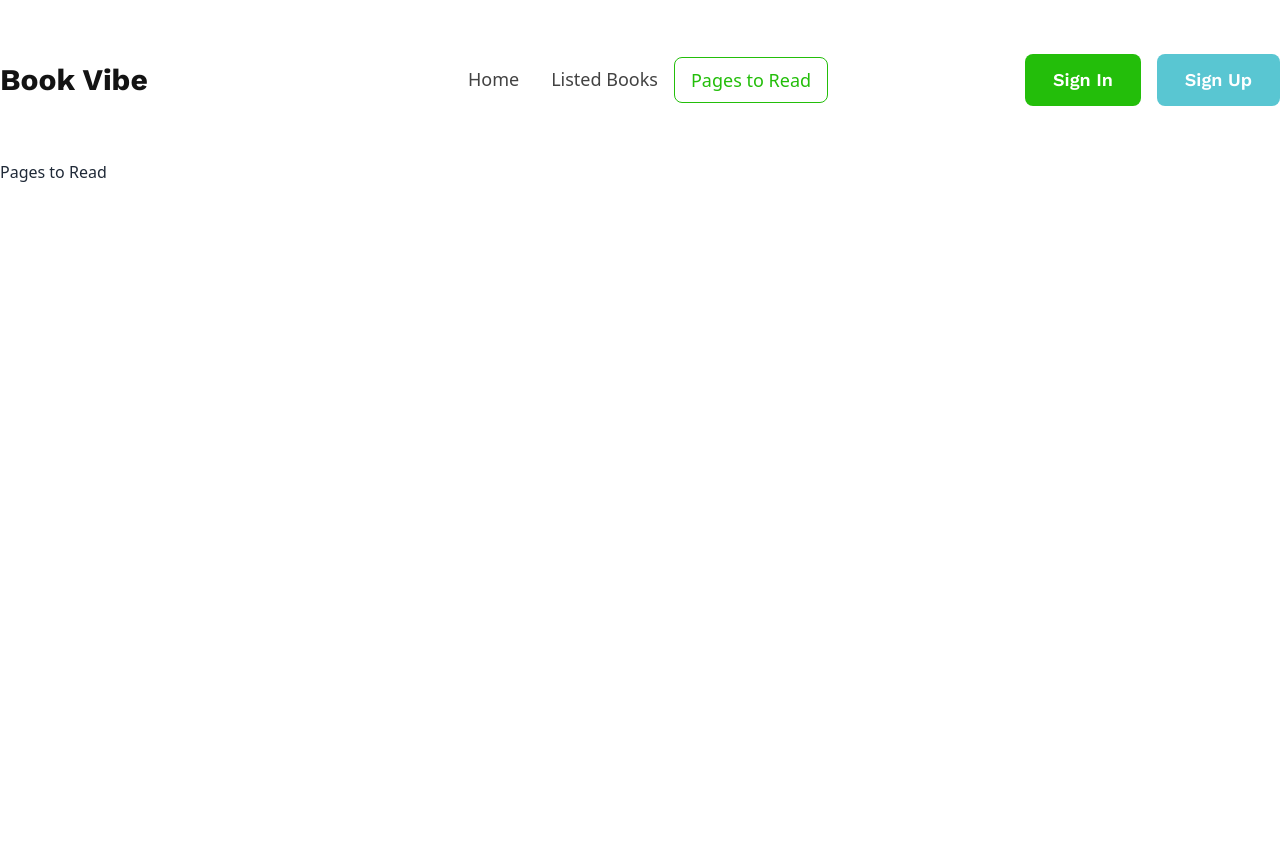
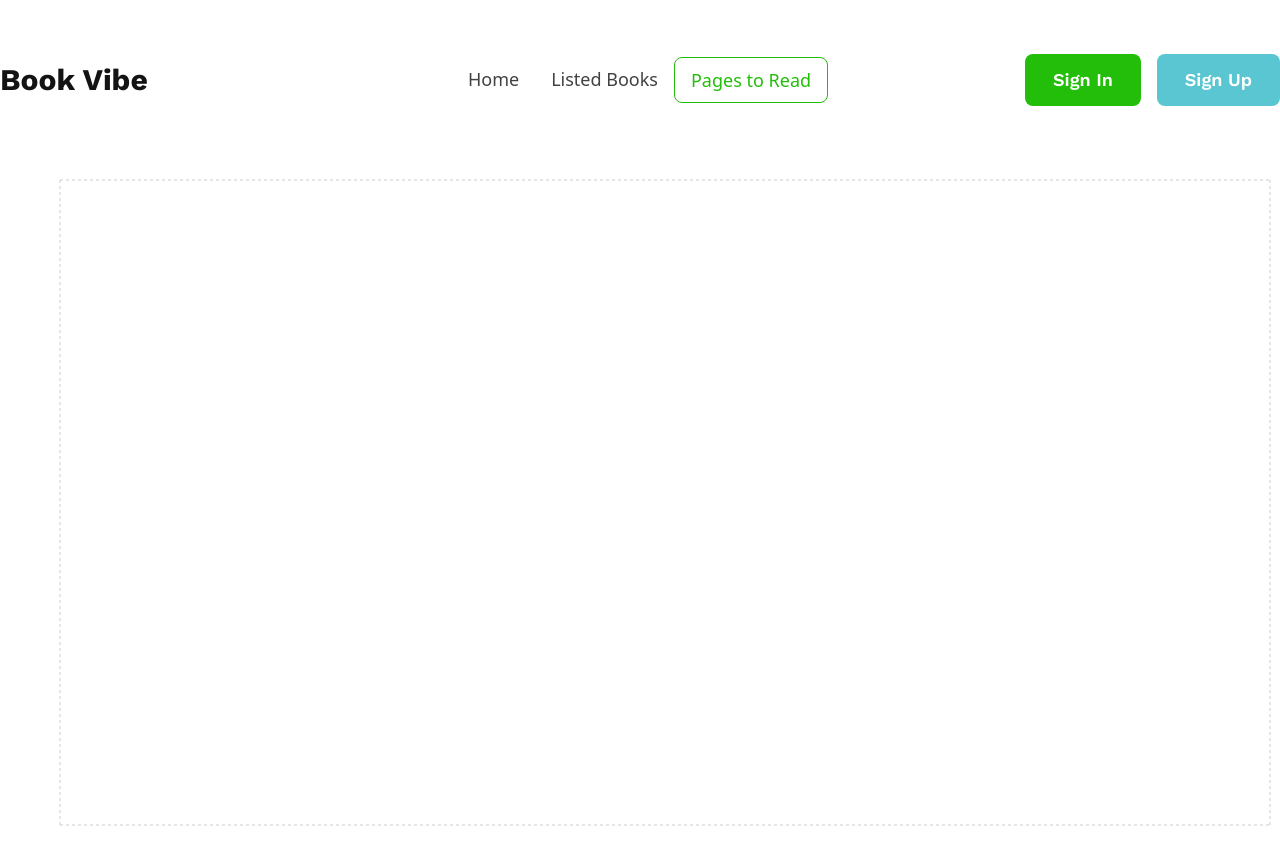
Before and after one commit to R0F7/book-vibe, a React (Vite) app: page /pages-to-read in a window 1280 px wide. Before the commit the page ends 800 px from the top, so only its background shows below. Built offline with nearby package versions, Linux system fonts and the light colour scheme; a web font is replaced by a local one.

Commit message:
add wish to list and display data, setup reChart

```diff
--- a/package.json
+++ b/package.json
@@ -17,6 +17,7 @@
     "react-icons": "^5.0.1",
     "react-router-dom": "^6.22.3",
     "react-toastify": "^10.0.5",
+    "recharts": "^2.12.3",
     "sort-by": "^0.0.2"
   },
   "devDependencies": {
--- a/public/books_data.json
+++ b/public/books_data.json
@@ -34,7 +34,7 @@
       "totalPages": 400,
       "rating": 4.6,
       "category": "Fiction",
-      "tags": ["Historical Fiction", "Romance", "Drama"],
+      "tags": ["Fiction", "Romance", "Drama"],
       "publisher": "Atria Books",
       "yearOfPublishing": 2017
     },
--- a/src/Utils.js
+++ b/src/Utils.js
@@ -9,20 +9,36 @@ const getLStoreData = () => {
     return [];
 }
 
-const saveDataLStore = (book) => {
+const getLStoreData1 = () =>{
+    const storeData = localStorage.getItem('wish');
+
+    if (storeData) {
+        return JSON.parse(storeData);
+    }
+    return [];
+}
+
+const saveDataLStore = (book, text) => {
     const storedData = getLStoreData();
     const isExist = storedData.find(data => data.bookId === book.bookId);
 
-    if (!isExist) {
-       storedData.push(book);
-       localStorage.setItem('books',JSON.stringify(storedData));
+    const storedData1 = getLStoreData1();
+    const isExist1 = storedData1.find(data => data.bookId === book.bookId);
 
-       toast.success('Book Added to Read List')
-
-    }else{
+    if (!isExist && text === 'read') {
+        storedData.push(book);
+        localStorage.setItem('books', JSON.stringify(storedData));
+        toast.success('Book Added to Read List')
+    } else if (!isExist && !isExist1 && text === 'wish'){
+        storedData1.push(book);
+        localStorage.setItem('wish', JSON.stringify(storedData1));
+        toast.success('Book Added to Wish List')
+    }
+    else {
         toast.error('You Have Already Read This Book')
     }
 
 }
 
-export { getLStoreData, saveDataLStore }
+
+export { getLStoreData, saveDataLStore, getLStoreData1 }
--- a/src/components/BookDetails.jsx
+++ b/src/components/BookDetails.jsx
@@ -10,8 +10,8 @@ const BookDetails = () => {
     const { bookName, author, image, totalPages, rating, category, review, publisher, yearOfPublishing, tags } = book;
     //    console.log(id);
 
-    const addLSData = (book) => {
-        saveDataLStore(book);
+    const addLSData = (book, text) => {
+        saveDataLStore(book, text);
         // toast("Wow so easy !")
     }
 
@@ -52,8 +52,8 @@ const BookDetails = () => {
                         </div>
                     </div>
                     <div className="flex">
-                        <button onClick={() => addLSData(book)} className="text-[#131313] text-lg font-semibold py-3 lg:py-4 px-7 border border-[rgba(19,19,19,0.30)] rounded-lg Work-Sans mr-4">Read</button>
-                        <button className="bg-[#50B1C9] text-white text-lg font-semibold py-3 lg:py-4 px-7 border rounded-lg Work-Sans ">Wishlist</button>
+                        <button onClick={() => addLSData(book, 'read')} className="text-[#131313] text-lg font-semibold py-3 lg:py-4 px-7 border border-[rgba(19,19,19,0.30)] rounded-lg Work-Sans mr-4">Read</button>
+                        <button onClick={() => addLSData(book, 'wish')} className="bg-[#50B1C9] text-white text-lg font-semibold py-3 lg:py-4 px-7 border rounded-lg Work-Sans ">Wishlist</button>
                     </div>
                 </div>
             </div>
--- a/src/components/ReadAndWish.jsx
+++ b/src/components/ReadAndWish.jsx
@@ -4,7 +4,7 @@ import { MdOutlineGroup } from 'react-icons/md';
 import { LuFileBarChart } from "react-icons/lu";
 
 const ReadAndWish = ({ book }) => {
-    const { bookId, bookName, author, image, rating, category, tags, publisher, yearOfPublishing, totalPages } = book;
+    const { bookName, author, image, rating, category, tags, publisher, yearOfPublishing, totalPages } = book;
 
     return (
         <div className='flex flex-col lg:flex-row items-center border-2 lg:border border-[rgba(19,19,19,0.15)] rounded-2xl mb-6 p-6 box-border gap-6 lg:-[295px]'>
--- a/src/components/WishlistBooks.jsx
+++ b/src/components/WishlistBooks.jsx
@@ -1,8 +1,22 @@
+import { useEffect } from "react";
+import { useState } from "react";
+import { getLStoreData1 } from "../Utils";
+import ReadAndWish from "./ReadAndWish";
 
 const WishlistBooks = () => {
+    const [books, setBooks] = useState([]);
+
+    useEffect(() => {
+        const LSBooks = getLStoreData1();
+        setBooks(LSBooks)
+    }, []);
+
+
     return (
         <div>
-            <h1>Wishlist Books</h1>
+            {
+                books.map(book => <ReadAndWish key={book.bookId} book = {book}></ReadAndWish>)
+            }
         </div>
     );
 };
--- a/src/pages/ListedBooks.jsx
+++ b/src/pages/ListedBooks.jsx
@@ -28,7 +28,9 @@ const ListedBooks = () => {
 
             </div>
 
-            <Outlet></Outlet>
+            <div className="mt-4 lg:mt-8">
+                <Outlet></Outlet>
+            </div>
         </div>
     );
 };
--- a/src/pages/PagesToRead.jsx
+++ b/src/pages/PagesToRead.jsx
@@ -1,8 +1,62 @@
+import { BarChart, Bar, Cell, XAxis, YAxis, CartesianGrid, ResponsiveContainer, Tooltip } from 'recharts';
+import { useEffect, useState } from "react";
+import { getLStoreData } from "../Utils";
+
+const colors = ['#0088FE', '#00C49F', '#FFBB28', '#FF8042', 'red', 'pink'];
+
+
+const getPath = (x, y, width, height) => {
+    return `M${x},${y + height}C${x + width / 3},${y + height} ${x + width / 2},${y + height / 3}
+    ${x + width / 2}, ${y}
+    C${x + width / 2},${y + height / 3} ${x + (2 * width) / 3},${y + height} ${x + width}, ${y + height}
+    Z`;
+};
+
+const TriangleBar = (props) => {
+    // eslint-disable-next-line react/prop-types
+    const { fill, x, y, width, height } = props;
+
+    return <path d={getPath(x, y, width, height)} stroke="none" fill={fill} />;
+};
 
 const PagesToRead = () => {
+    const [books, setBooks] = useState([]);
+
+    useEffect(() => {
+        const LSBooks = getLStoreData();
+        setBooks(LSBooks)
+    }, []);
+
+    const data = books.map(book => {
+        return {
+            name: book.bookName,
+            page: book.totalPages
+        };
+    });
+
     return (
-        <div>
-            <h2>Pages to Read</h2>
+        <div className='text-[15px] h-[700px] w-full '>
+            <ResponsiveContainer>
+            <BarChart
+                data={data}
+                margin={{
+                    top: 20,
+                    right: 10,
+                    left: 0,
+                    bottom: 5,
+                }}
+            >
+                <CartesianGrid strokeDasharray="3 3" />
+                <XAxis dataKey="name" />
+                <YAxis />
+                <Tooltip></Tooltip>
+                <Bar dataKey="page" fill="#8884d8" shape={<TriangleBar />} label={{ position: 'top' }}>
+                    {data.map((entry, index) => (
+                        <Cell key={`cell-${index}`} fill={colors[index % 20]} />
+                    ))}
+                </Bar>
+            </BarChart>
+            </ResponsiveContainer>
         </div>
     );
 };
--- a/src/routes/Routes.jsx
+++ b/src/routes/Routes.jsx
@@ -33,7 +33,7 @@ export const router = createBrowserRouter([
           },
           {
             path:'wishListBook',
-            element:<WishlistBooks></WishlistBooks>
+            element:<WishlistBooks> </WishlistBooks>
           }
         ]
       },
```
Also changed, not shown: 1 other file (tests, documents, lock files or other folders).
